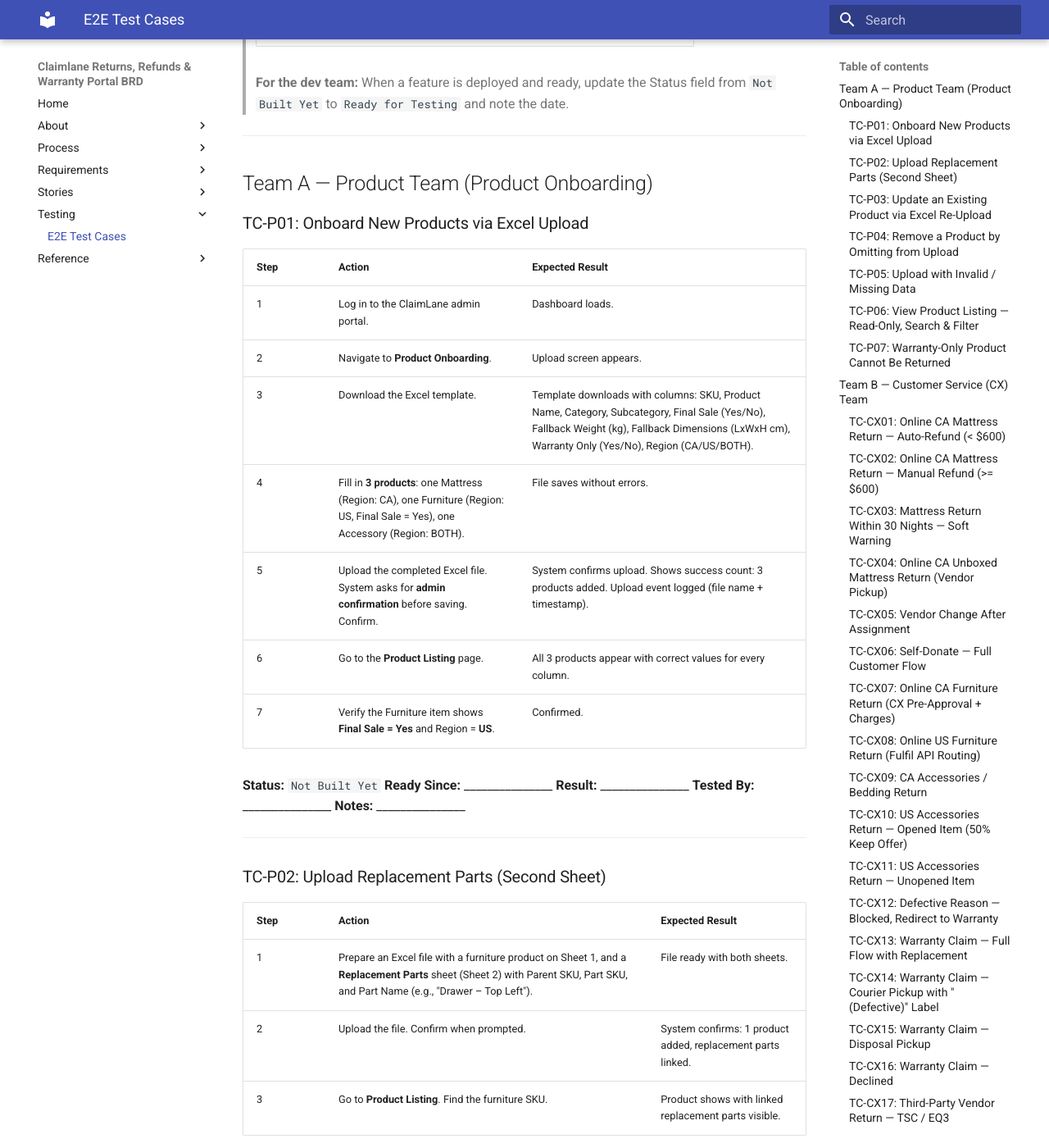
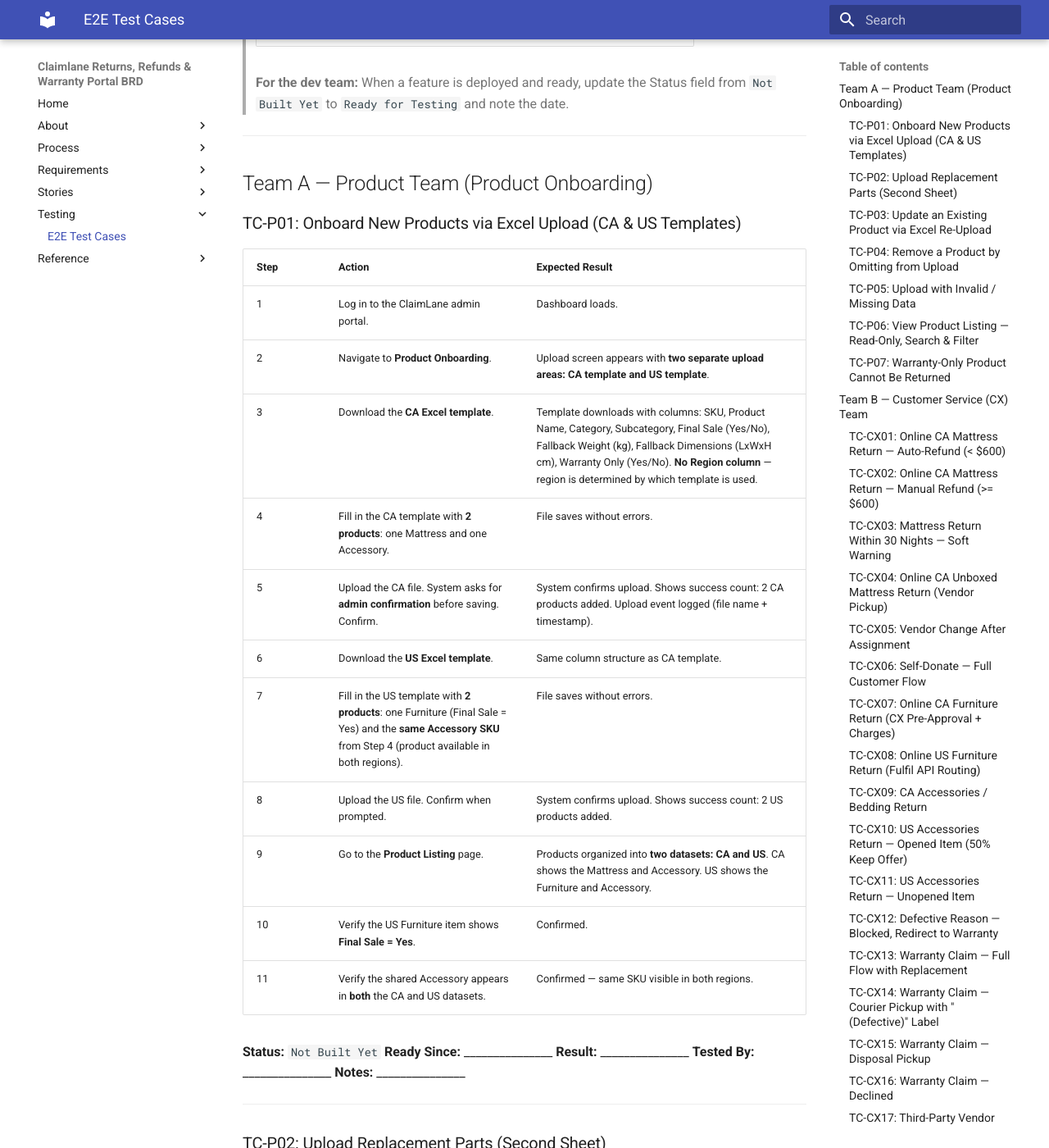
Before and after one commit to charanbobby/ClaimLaneRequirementsRepo, an MkDocs documentation site: the page built from brd/e2e-test-cases.md, in a window 1280 px wide and 1400 px high, scrolled down 531 px. Shown: the whole window at 82% size. Built offline with MkDocs 1.6.1 and Material for MkDocs 9.7.7, drawn with Linux system fonts in a browser that asks for light colours; comment, search, counter and statistics services are not loaded; some of the changed text lies outside the part shown.

Commit message:
Update product onboarding to use separate CA and US Excel templates
Per discussion #7 decision: two separate Excel templates replace the
single template with Region column. Updated FR-42 and test cases
TC-P01 through TC-P05 to reflect this change.

Co-Authored-By: Claude Opus 4.6 <noreply@anthropic.com>

```diff
--- a/brd/e2e-test-cases.md
+++ b/brd/e2e-test-cases.md
@@ -18,17 +18,21 @@
 
 ## Team A — Product Team (Product Onboarding)
 
-### TC-P01: Onboard New Products via Excel Upload
+### TC-P01: Onboard New Products via Excel Upload (CA & US Templates)
 
 | Step | Action | Expected Result |
 |------|--------|-----------------|
 | 1 | Log in to the ClaimLane admin portal. | Dashboard loads. |
-| 2 | Navigate to **Product Onboarding**. | Upload screen appears. |
-| 3 | Download the Excel template. | Template downloads with columns: SKU, Product Name, Category, Subcategory, Final Sale (Yes/No), Fallback Weight (kg), Fallback Dimensions (LxWxH cm), Warranty Only (Yes/No), Region (CA/US/BOTH). |
-| 4 | Fill in **3 products**: one Mattress (Region: CA), one Furniture (Region: US, Final Sale = Yes), one Accessory (Region: BOTH). | File saves without errors. |
-| 5 | Upload the completed Excel file. System asks for **admin confirmation** before saving. Confirm. | System confirms upload. Shows success count: 3 products added. Upload event logged (file name + timestamp). |
-| 6 | Go to the **Product Listing** page. | All 3 products appear with correct values for every column. |
-| 7 | Verify the Furniture item shows **Final Sale = Yes** and Region = **US**. | Confirmed. |
+| 2 | Navigate to **Product Onboarding**. | Upload screen appears with **two separate upload areas: CA template and US template**. |
+| 3 | Download the **CA Excel template**. | Template downloads with columns: SKU, Product Name, Category, Subcategory, Final Sale (Yes/No), Fallback Weight (kg), Fallback Dimensions (LxWxH cm), Warranty Only (Yes/No). **No Region column** — region is determined by which template is used. |
+| 4 | Fill in the CA template with **2 products**: one Mattress and one Accessory. | File saves without errors. |
+| 5 | Upload the CA file. System asks for **admin confirmation** before saving. Confirm. | System confirms upload. Shows success count: 2 CA products added. Upload event logged (file name + timestamp). |
+| 6 | Download the **US Excel template**. | Same column structure as CA template. |
+| 7 | Fill in the US template with **2 products**: one Furniture (Final Sale = Yes) and the **same Accessory SKU** from Step 4 (product available in both regions). | File saves without errors. |
+| 8 | Upload the US file. Confirm when prompted. | System confirms upload. Shows success count: 2 US products added. |
+| 9 | Go to the **Product Listing** page. | Products organized into **two datasets: CA and US**. CA shows the Mattress and Accessory. US shows the Furniture and Accessory. |
+| 10 | Verify the US Furniture item shows **Final Sale = Yes**. | Confirmed. |
+| 11 | Verify the shared Accessory appears in **both** the CA and US datasets. | Confirmed — same SKU visible in both regions. |
 
 **Status:** `Not Built Yet`
 **Ready Since:** _______________
@@ -42,8 +46,8 @@
 
 | Step | Action | Expected Result |
 |------|--------|-----------------|
-| 1 | Prepare an Excel file with a furniture product on Sheet 1, and a **Replacement Parts** sheet (Sheet 2) with Parent SKU, Part SKU, and Part Name (e.g., "Drawer – Top Left"). | File ready with both sheets. |
-| 2 | Upload the file. Confirm when prompted. | System confirms: 1 product added, replacement parts linked. |
+| 1 | Prepare a **CA or US Excel template** with a furniture product on Sheet 1, and a **Replacement Parts** sheet (Sheet 2) with Parent SKU, Part SKU, and Part Name (e.g., "Drawer – Top Left"). | File ready with both sheets. |
+| 2 | Upload the file to the corresponding region (CA or US). Confirm when prompted. | System confirms: 1 product added, replacement parts linked. |
 | 3 | Go to **Product Listing**. Find the furniture SKU. | Product shows with linked replacement parts visible. |
 
 **Status:** `Not Built Yet`
@@ -58,8 +62,8 @@
 
 | Step | Action | Expected Result |
 |------|--------|-----------------|
-| 1 | Prepare an Excel file with a **previously onboarded SKU**. Change the Weight to a new value. | File ready. |
-| 2 | Upload the file. Confirm when prompted. | System confirms update. Shows "1 product updated." |
+| 1 | Prepare a **CA or US Excel template** with a **previously onboarded SKU** for that region. Change the Weight to a new value. | File ready. |
+| 2 | Upload the file to the corresponding region. Confirm when prompted. | System confirms update. Shows "1 product updated." |
 | 3 | Go to **Product Listing** and find the SKU. | Weight reflects the new value. All other fields unchanged. |
 
 **Status:** `Not Built Yet`
@@ -74,8 +78,8 @@
 
 | Step | Action | Expected Result |
 |------|--------|-----------------|
-| 1 | Upload a new Excel file that **does not include** a previously onboarded SKU. Confirm when prompted. | System processes upload. The omitted SKU is removed from active availability. |
-| 2 | Go to **Product Listing**. Search for the omitted SKU. | SKU no longer appears in the active product list. |
+| 1 | Upload a new **CA Excel template** that **does not include** a previously onboarded CA SKU. Confirm when prompted. | System processes upload. The omitted SKU is removed from the **CA** product list. |
+| 2 | Go to **Product Listing**. Search for the omitted SKU in the **CA dataset**. | SKU no longer appears in the CA product list. If the same SKU exists in the US template, it remains in the US dataset. |
 | 3 | Check an existing ticket that previously referenced this SKU. | Ticket still shows the original product info (historical data preserved). |
 
 **Status:** `Not Built Yet`
@@ -90,7 +94,7 @@
 
 | Step | Action | Expected Result |
 |------|--------|-----------------|
-| 1 | Prepare an Excel file with: one row **missing the SKU field**, one row with an **invalid Category** (e.g., "Electronics"), one row with **missing Region**. | File ready. |
+| 1 | Prepare a CA or US Excel template with: one row **missing the SKU field**, one row with an **invalid Category** (e.g., "Electronics"), one row with **missing Category**. | File ready. |
 | 2 | Upload the file. | System rejects the file or flags the invalid rows with clear error messages per row. No partial import without confirmation. |
 
 **Status:** `Not Built Yet`
```
Also changed, not shown: brd/functional-requirements.md (+3 -2 lines).
